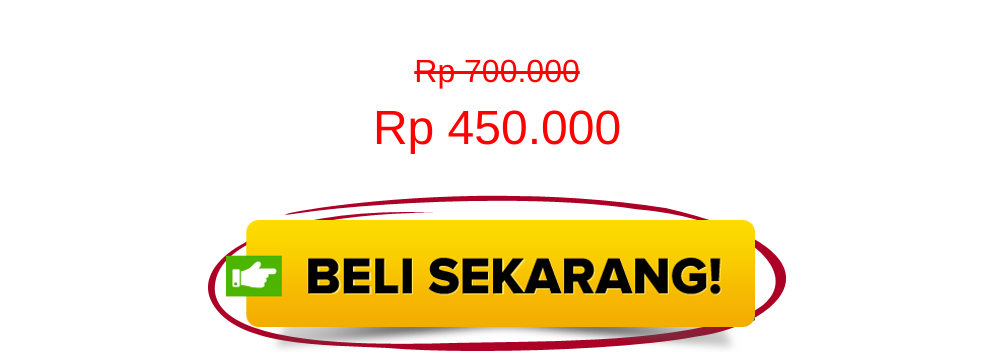
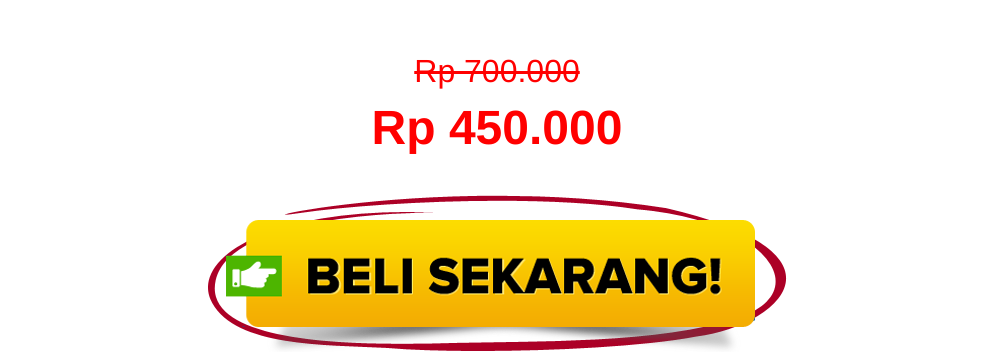
Before and after one commit to kemtol/gemukgagah, a Jekyll site: the page built from index.html, in a window 1280 px wide. Shown: the part 2343-2696 px from the top of the page, without its empty margins (143-1136 px from the left). Built offline with Jekyll 4.4.1, drawn with Linux system fonts in a browser that asks for light colours.

Commit message:
Update default.html

```diff
--- a/_layouts/default.html
+++ b/_layouts/default.html
@@ -15,7 +15,7 @@
       .box-harga{margin-bottom:2rem;}
       .box-harga .hx,.box-harga .hy{color:red;display:block}
       .box-harga .hx{font-size:2rem;text-decoration: line-through;}
-      .box-harga .hy{font-size:3rem}
+      .box-harga .hy{font-size:3rem;font-weight:bold}
     </style>
   </head>
 
```
